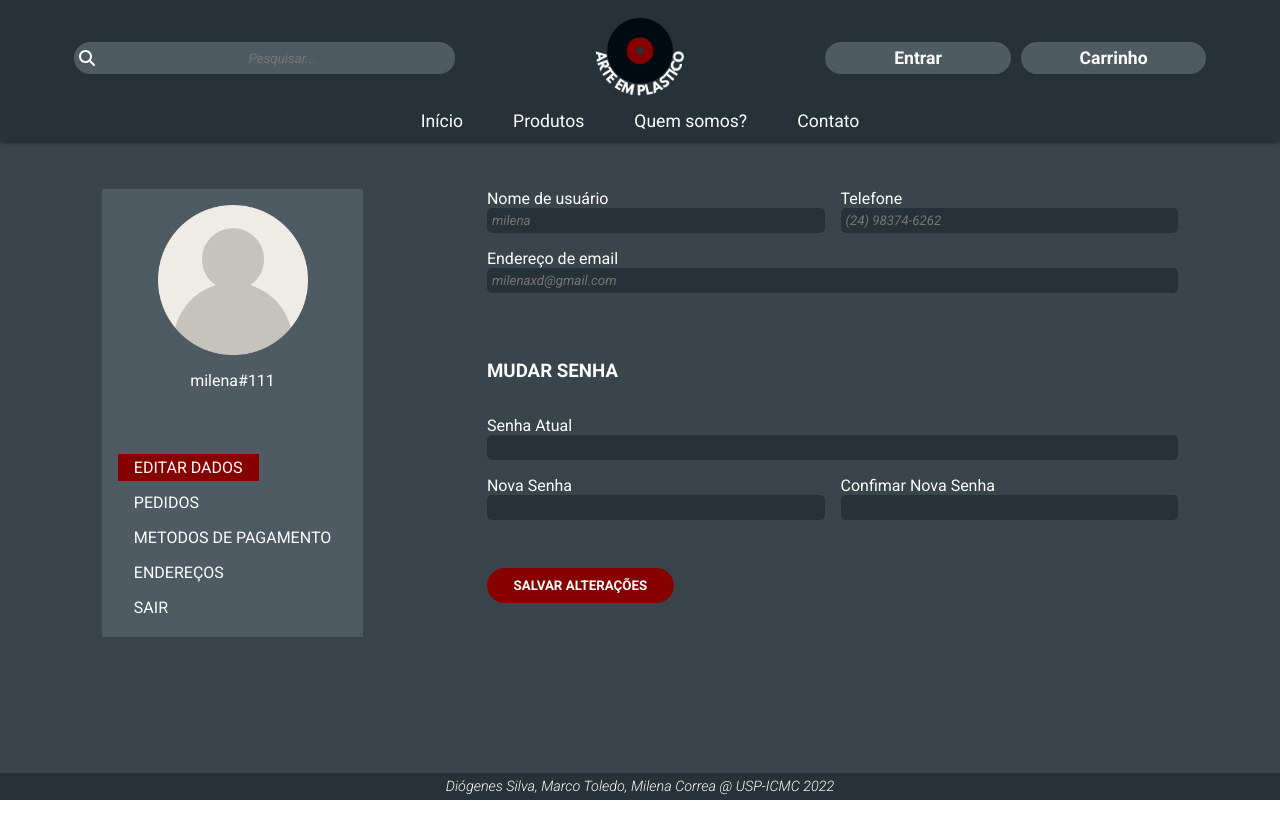
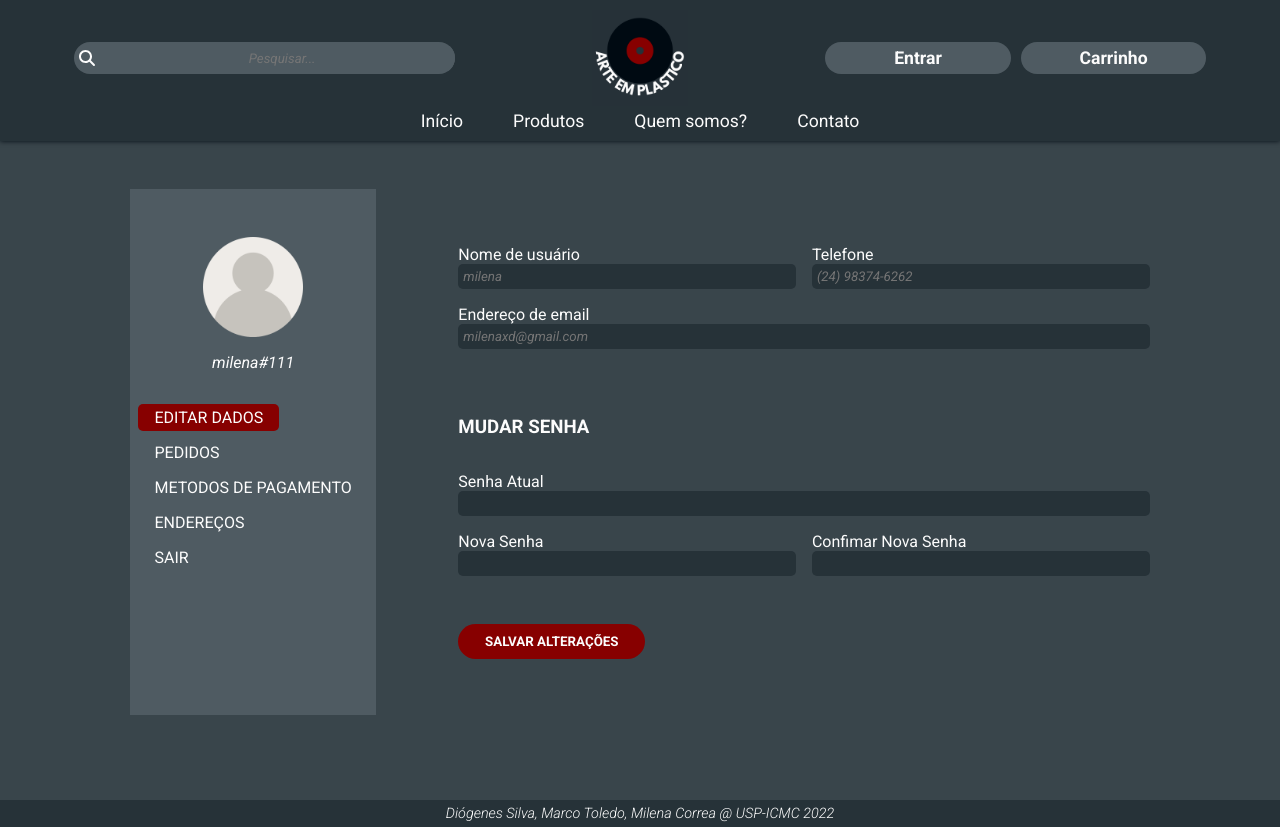
Before and after one commit to Ocramoi/TipTheSong, a Vue app in the folder tipthesong/: page /profile/edit in a window 1280 px wide. Before the commit the page ends 800 px from the top, so only its background shows below. Built offline with nearby package versions, Linux system fonts and the light colour scheme; what secure-ls, vue3-cookies would draw is missing.

Commit message:
fixng sidebar

```diff
--- a/tipthesong/src/components/Profile/Sidebar.vue
+++ b/tipthesong/src/components/Profile/Sidebar.vue
@@ -5,10 +5,10 @@
             <p> {{user.name }}#{{user.id}} </p>
         </div>
         <div class="profileMenu">
-            <a v-bind:class="{'active': editProfile}"> EDITAR DADOS </a>
-            <a v-bind:class="{'active': order}"> PEDIDOS </a>
-            <a v-bind:class="{'active': paymentMethods}"> METODOS DE PAGAMENTO </a>
-            <a v-bind:class="{'active': addresses}"> ENDEREÇOS </a>
+            <a :class="{ 'active': $route.name == 'ProfileEdit' }"> EDITAR DADOS </a>
+            <a :class="{ 'active': $route.name == 'ProfileOrders' }"> PEDIDOS </a>
+            <a :class="{ 'active': $route.name == 'ProfileCards' }"> METODOS DE PAGAMENTO </a>
+            <a :class="{ 'active': $route.name == 'Addresses' }"> ENDEREÇOS </a>
             <a> SAIR </a>
         </div>
     </div>
@@ -22,10 +22,6 @@ export default {
                 name: "milena",
                 id: 111,
             },
-            editProfile: true,
-            order: false,
-            paymentMethods: false,
-            addresses: false,
         }
     },
 }
@@ -38,14 +34,13 @@ export default {
 
 .sidebar {
     width: fit-content;
-    padding: 1rem;
+    padding: 3rem 0.5rem 9em 0.5rem;
     background-color: var(--primary-light);
 
     display: flex;
     flex-direction: column;
-    justify-content: center;
     align-items: center;
-    gap: 3rem;
+    gap: 1rem;
 }
 
 
@@ -58,12 +53,15 @@ export default {
     align-items: center;
 }
 
+.profilePhoto > p {
+    font-style: italic;
+}
+
 img {
-    width: 150px;
+    width: 100px;
 }
 
 .profileMenu {
-
     display: flex;
     flex-direction: column;
     align-items: flex-start;
@@ -71,10 +69,16 @@ img {
 }
 
 
-a, a:link, a:hover, a:visited, a:active {
+a, a:link, a:visited, a:active {
     text-decoration: none;
     font-size: 1rem;
     padding: 0.25rem 1rem;
+    box-sizing: border-box;
+    border-radius: 5px;
+}
+
+a:hover {
+    background-color: var(--secondary-light);
 }
 
 .active {
--- a/tipthesong/src/router/index.js
+++ b/tipthesong/src/router/index.js
@@ -59,7 +59,7 @@ const routes = [
   },
   {
     path: '/profile/edit',
-    name: 'Profile',
+    name: 'ProfileEdit',
     component: () => import(/* webpackChunkName: "Order" */ '../views/Profile/Edit')
   },
   {
--- a/tipthesong/src/views/Profile/Edit.vue
+++ b/tipthesong/src/views/Profile/Edit.vue
@@ -121,8 +121,9 @@ export default {
 
     display: flex;
     flex-direction: row;
-    justify-content: space-around;
-    gap: 3rem;
+    justify-content: space-evenly;
+    align-items: center;
+    gap: 1rem;
 }
 
 .formBox {
```
